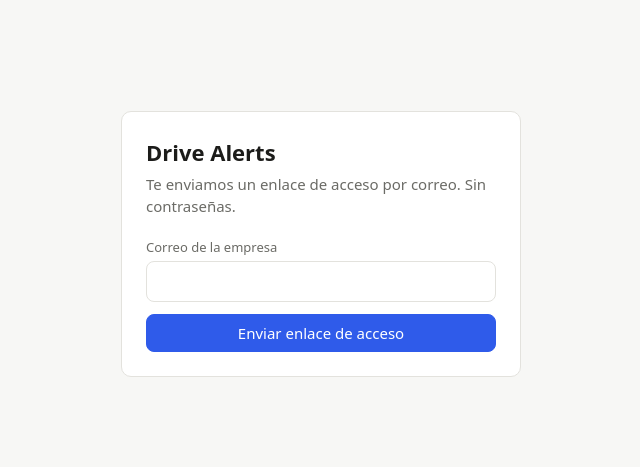
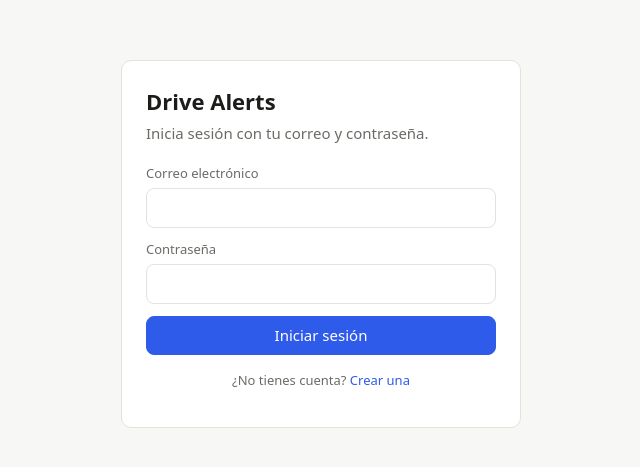
Before and after one commit to Plataformas2026/AutomatizaConIA, a Next.js app: page /login in a window 1280 px wide. Shown: the part 151-618 px from the top of the page, without its empty margins (319-959 px from the left). Built offline with nearby package versions, Linux system fonts and the light colour scheme.

Commit message:
sin link magic

```diff
--- a/src/app/login/page.tsx
+++ b/src/app/login/page.tsx
@@ -3,41 +3,113 @@
 import { useState } from 'react';
 import { createClient } from '@/lib/supabase/client';
 
+type Mode = 'login' | 'register';
+
+const MIN_PASSWORD = 8;
+const GENERIC_ERROR = 'No se pudo completar la operación. Inténtalo de nuevo.';
+
+function friendlyError(code: string | undefined): string {
+  switch (code) {
+    case 'invalid_credentials':
+      return 'Correo o contraseña incorrectos.';
+    case 'email_not_confirmed':
+      return 'Tu correo aún no está confirmado.';
+    case 'user_already_exists':
+      return 'Ya existe una cuenta con ese correo. Inicia sesión.';
+    case 'signup_disabled':
+      return 'El registro está desactivado. Pide a un administrador que cree tu cuenta.';
+    case 'weak_password':
+      return `La contraseña es demasiado débil. Usa al menos ${MIN_PASSWORD} caracteres.`;
+    case 'over_request_rate_limit':
+      return 'Demasiados intentos. Espera unos minutos e inténtalo de nuevo.';
+    case 'over_email_send_rate_limit':
+      return 'Se ha superado el límite de correos de confirmación. Inténtalo más tarde.';
+    default:
+      return GENERIC_ERROR;
+  }
+}
+
 export default function LoginPage() {
+  const [mode, setMode] = useState<Mode>('login');
   const [email, setEmail] = useState('');
-  const [state, setState] = useState<'idle' | 'sending' | 'sent' | 'error'>('idle');
-  const [message, setMessage] = useState('');
+  const [password, setPassword] = useState('');
+  const [busy, setBusy] = useState(false);
+  const [error, setError] = useState<string | null>(null);
+  const [info, setInfo] = useState<string | null>(null);
 
   async function onSubmit(e: React.FormEvent) {
     e.preventDefault();
-    setState('sending');
+    setError(null);
+    setInfo(null);
+
+    if (mode === 'register' && password.length < MIN_PASSWORD) {
+      setError(`La contraseña debe tener al menos ${MIN_PASSWORD} caracteres.`);
+      return;
+    }
+
+    setBusy(true);
     const supabase = createClient();
-    const { error } = await supabase.auth.signInWithOtp({
-      email,
-      options: { emailRedirectTo: `${window.location.origin}/auth/callback` },
+    const cleanEmail = email.trim();
+
+    if (mode === 'login') {
+      const { error: authError } = await supabase.auth.signInWithPassword({
+        email: cleanEmail,
+        password,
       });
-    if (error) {
-      setState('error');
-      setMessage(error.message);
-    } else {
-      setState('sent');
+      if (authError) {
+        setError(friendlyError(authError.code));
+        setBusy(false);
+        return;
       }
+      // Navegación completa: garantiza que el servidor ve ya las cookies de sesión.
+      window.location.assign('/dashboard');
+      return;
+    }
+
+    const { data, error: authError } = await supabase.auth.signUp({
+      email: cleanEmail,
+      password,
+    });
+    if (authError) {
+      setError(friendlyError(authError.code));
+      setBusy(false);
+      return;
+    }
+    // Con "Confirm email" activado, Supabase no da error si el correo ya existe:
+    // devuelve un usuario sin identidades.
+    if (data.user && data.user.identities?.length === 0) {
+      setError('Ya existe una cuenta con ese correo. Inicia sesión.');
+      setBusy(false);
+      return;
+    }
+    // Con "Confirm email" desactivado, signUp devuelve sesión y entramos directamente.
+    if (data.session) {
+      window.location.assign('/dashboard');
+      return;
+    }
+    setInfo('Cuenta creada. Revisa tu correo para confirmarla y después inicia sesión.');
+    setMode('login');
+    setPassword('');
+    setBusy(false);
+  }
+
+  function switchMode() {
+    setMode(mode === 'login' ? 'register' : 'login');
+    setError(null);
+    setInfo(null);
   }
 
   return (
     <main className="center">
       <div className="card">
         <h1>Drive Alerts</h1>
-        <p className="sub">Te enviamos un enlace de acceso por correo. Sin contraseñas.</p>
+        <p className="sub">
+          {mode === 'login' ? 'Inicia sesión con tu correo y contraseña.' : 'Crea tu cuenta con correo y contraseña.'}
+        </p>
 
-        {state === 'sent' ? (
-          <p>
-            Revisa tu bandeja de <strong>{email}</strong> y abre el enlace desde este mismo navegador.
-          </p>
-        ) : (
         <form onSubmit={onSubmit}>
           <div className="field">
-              <label htmlFor="email">Correo de la empresa</label>
+            <label htmlFor="email">Correo electrónico</label>
             <input
               id="email"
               type="email"
@@ -47,12 +119,43 @@ export default function LoginPage() {
               onChange={(e) => setEmail(e.target.value)}
             />
           </div>
-            <button className="btn primary" disabled={state === 'sending'} style={{ width: '100%' }}>
-              {state === 'sending' ? 'Enviando…' : 'Enviar enlace de acceso'}
+
+          <div className="field">
+            <label htmlFor="password">Contraseña</label>
+            <input
+              id="password"
+              type="password"
+              required
+              minLength={mode === 'register' ? MIN_PASSWORD : undefined}
+              autoComplete={mode === 'login' ? 'current-password' : 'new-password'}
+              value={password}
+              onChange={(e) => setPassword(e.target.value)}
+            />
+            {mode === 'register' && <span className="muted">Mínimo {MIN_PASSWORD} caracteres.</span>}
+          </div>
+
+          <button className="btn primary" disabled={busy} style={{ width: '100%' }}>
+            {busy ? 'Un momento…' : mode === 'login' ? 'Iniciar sesión' : 'Crear cuenta'}
           </button>
-            {state === 'error' && <p className="err">{message}</p>}
+
+          {error && (
+            <p className="err" role="alert">
+              {error}
+            </p>
+          )}
+          {info && <p className="muted">{info}</p>}
         </form>
-        )}
+
+        <p className="muted" style={{ marginTop: 16, textAlign: 'center' }}>
+          {mode === 'login' ? '¿No tienes cuenta?' : '¿Ya tienes cuenta?'}{' '}
+          <button
+            type="button"
+            onClick={switchMode}
+            style={{ all: 'unset', color: 'var(--accent)', cursor: 'pointer' }}
+          >
+            {mode === 'login' ? 'Crear una' : 'Iniciar sesión'}
+          </button>
+        </p>
       </div>
     </main>
   );
```
Lines whose indentation alone changed are shown as unchanged.
